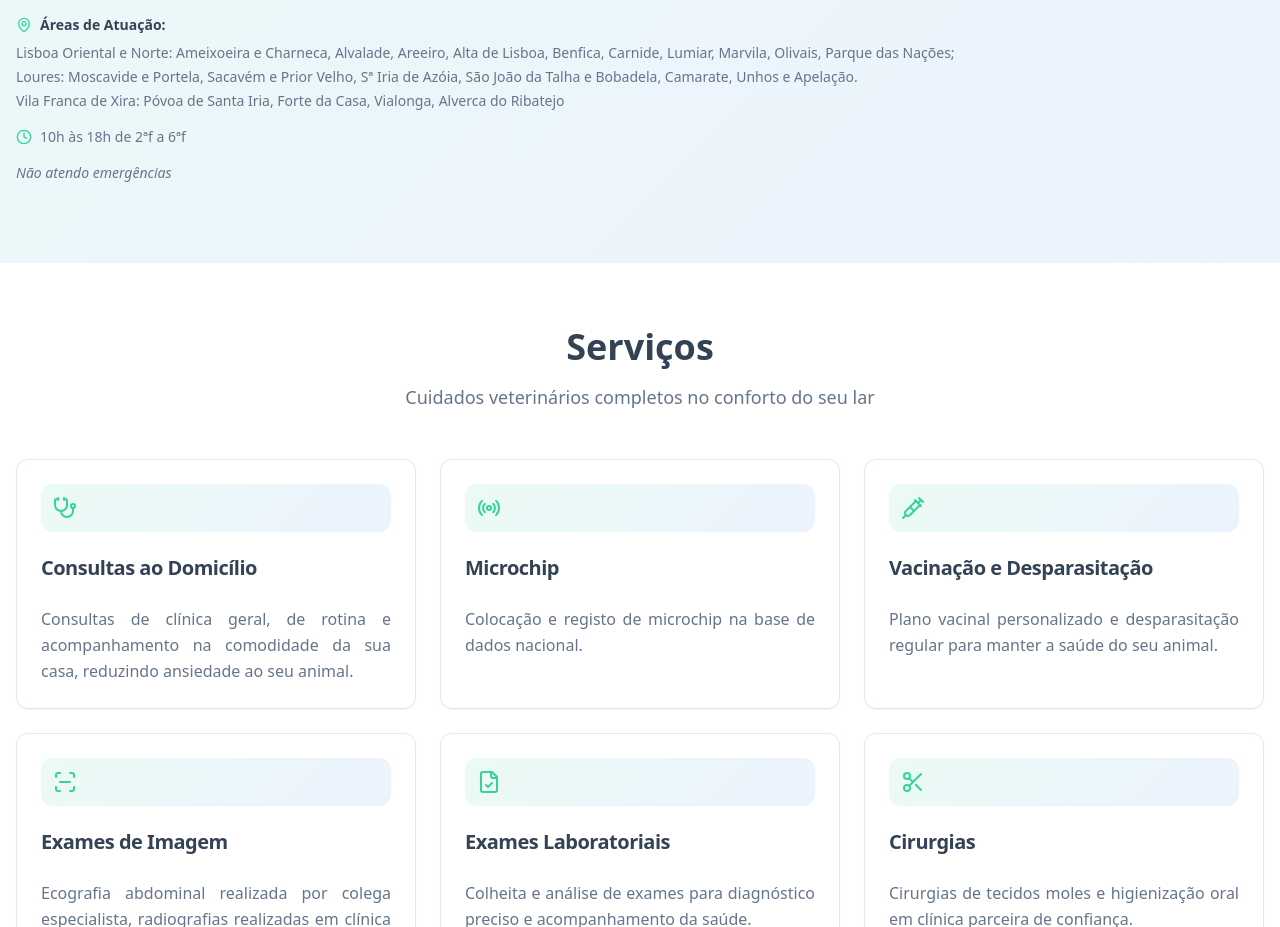
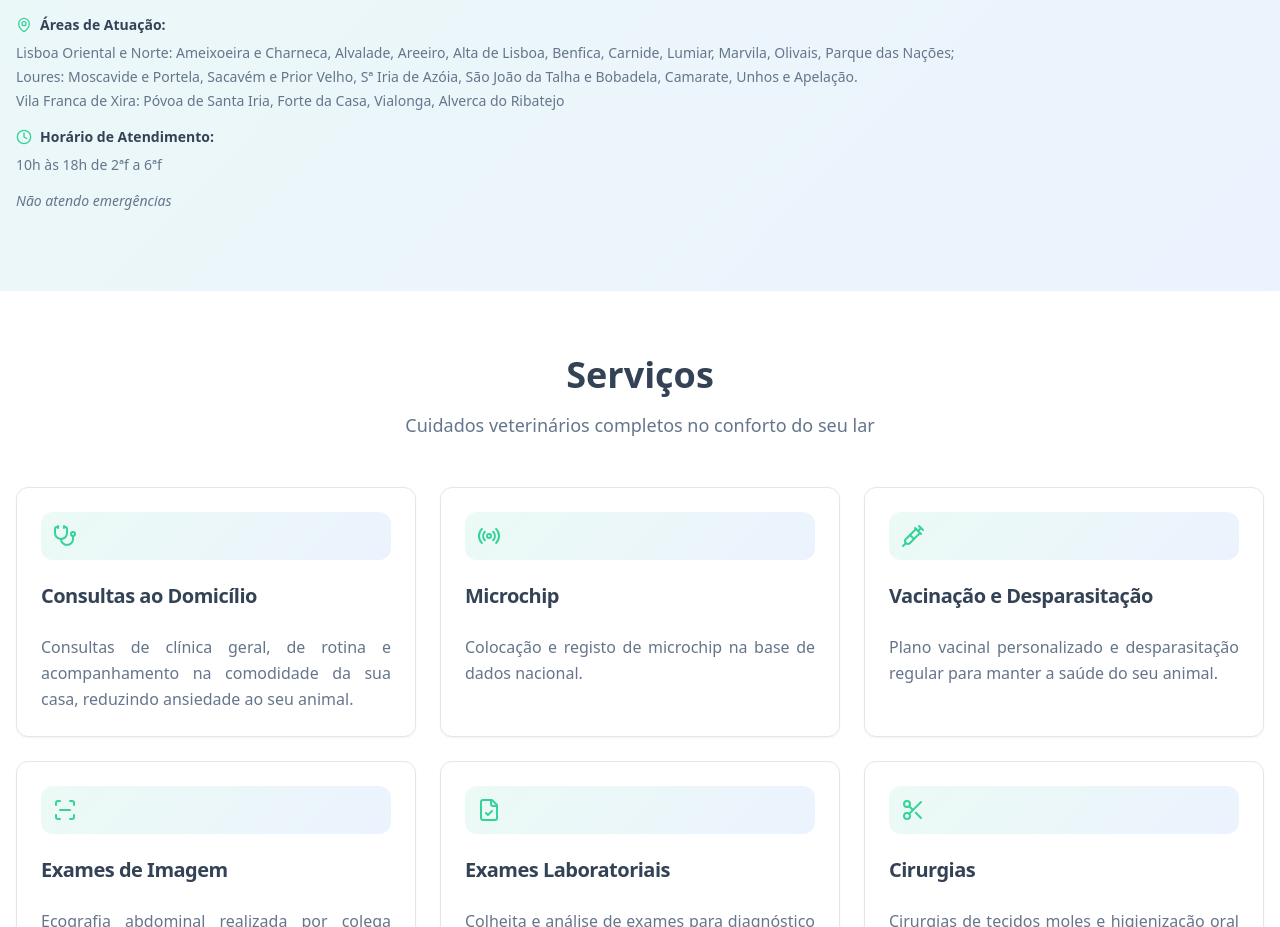
Before and after one commit to afcapitao/home-paws-vet, a React (Vite) app: page / in a window 1280 px wide. Shown: the part 944-1871 px from the top of the page. Built offline with nearby package versions, Linux system fonts and the light colour scheme.

Commit message:
Add opening hours label

```diff
--- a/src/components/Hero.tsx
+++ b/src/components/Hero.tsx
@@ -88,9 +88,14 @@ const Hero = () => {
                 </div>
               </div>
 
-              <div id="horario" className="flex items-center gap-2 scroll-mt-20">
-                <Clock className="h-4 w-4 text-primary" />
-                <span>{t("hero.hours")}</span>
+              <div id="horario" className="space-y-2 scroll-mt-20">
+                <div className="flex items-start gap-2">
+                  <Clock className="h-4 w-4 text-primary mt-0.5" />
+                  <h3 className="font-semibold text-foreground">Horário de Atendimento:</h3>
+                </div>
+                <div className="text-sm">
+                  <p>{t("hero.hours")}</p>
+                </div>
               </div>
 
               <p className="text-muted-foreground italic">{t("hero.noEmergency")}</p>
```
